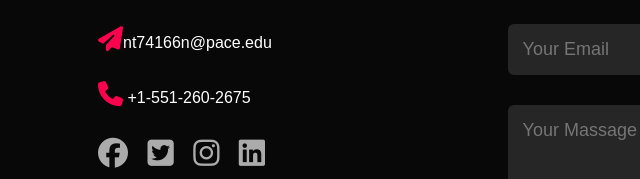
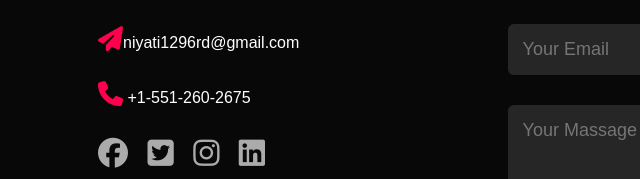
Before and after one commit to NiyatiTrivedi926/NiyatiTrivedi, a plain HTML site: page index.html in a window 1280 px wide. Shown: the part 3448-3627 px from the top of the page, 30-670 px from the left. Drawn offline with Linux system fonts and the light colour scheme.

Commit message:
Update index.html

```diff
--- a/index.html
+++ b/index.html
@@ -187,7 +187,7 @@
         <div class="row">
             <div class="contact-left">
             <h1 class="sub-title">Contact Me</h1>
-            <p><i class="fa-solid fa-paper-plane"></i>nt74166n@pace.edu</p>
+            <p><i class="fa-solid fa-paper-plane"></i>niyati1296rd@gmail.com</p>
             <p><i class="fa-solid fa-phone"></i> +1-551-260-2675</p>
             <div class="social-icons">
                 <a href=""><i class="fa-brands fa-facebook"></i></a>
```
